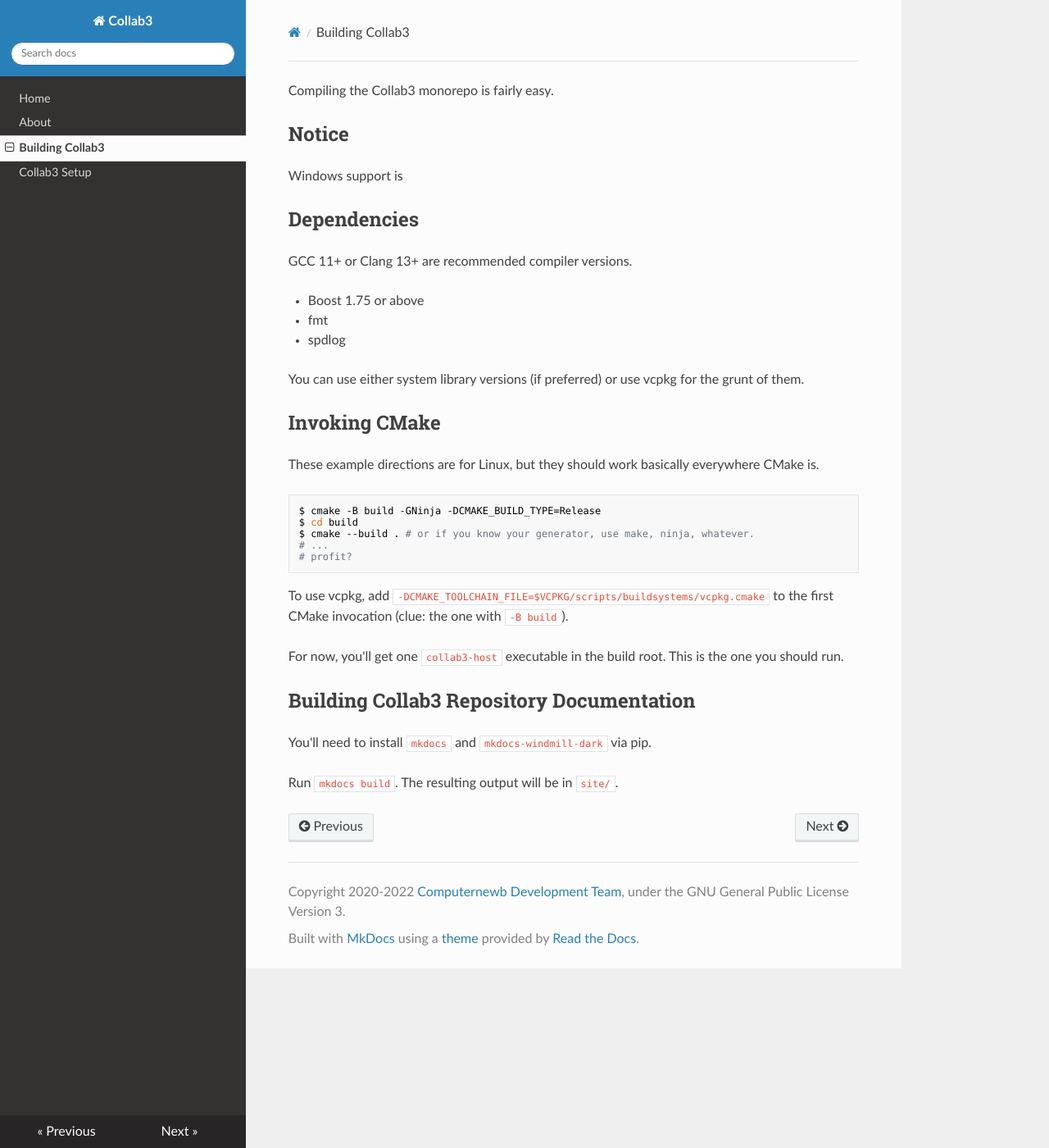
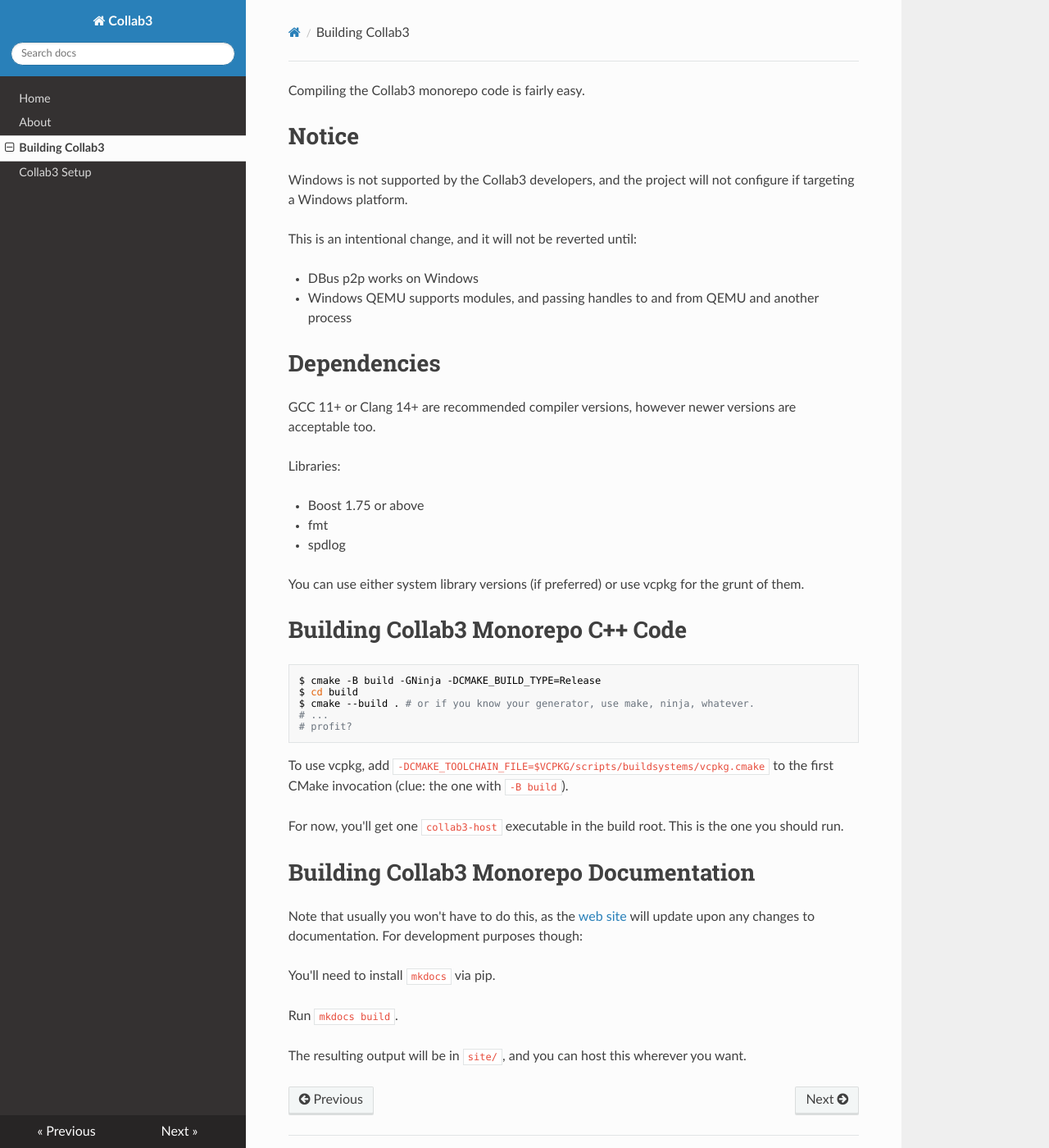
Before and after one commit to computernewb/collab-vm-server-1.2, an MkDocs documentation site: the page built from docs/building.md, in a window 1280 px wide and 1400 px high. Shown: the whole window at 82% size. Built offline with MkDocs 1.6.1, drawn with Linux system fonts in a browser that asks for light colours; nearby versions of some CDN libraries.

Commit message:
*: Add more CI presets, refine documentation somewhat
Ditto.

````diff
--- a/docs/building.md
+++ b/docs/building.md
@@ -1,12 +1,19 @@
-Compiling the Collab3 monorepo is fairly easy.
+Compiling the Collab3 monorepo code is fairly easy.
 
-## Notice
+# Notice
 
-Windows support is
+Windows is not supported by the Collab3 developers, and the project will not configure if targeting a Windows platform.
 
-## Dependencies
+This is an intentional change, and it will not be reverted until:
 
-GCC 11+ or Clang 13+ are recommended compiler versions.
+- DBus p2p works on Windows
+- Windows QEMU supports modules, and passing handles to and from QEMU and another process
+
+# Dependencies
+
+GCC 11+ or Clang 14+ are recommended compiler versions, however newer versions are acceptable too.
+
+Libraries:
 
 * Boost 1.75 or above
 * fmt
@@ -14,9 +21,7 @@
 
 You can use either system library versions (if preferred) or use vcpkg for the grunt of them.
 
-## Invoking CMake
-
-These example directions are for Linux, but they should work basically everywhere CMake is.
+# Building Collab3 Monorepo C++ Code
 
 ```bash
 $ cmake -B build -GNinja -DCMAKE_BUILD_TYPE=Release
@@ -31,8 +36,15 @@
 
 For now, you'll get one `collab3-host` executable in the build root. This is the one you should run.
 
-## Building Collab3 Repository Documentation
+<!-- TODO: The agent will need another configure/build step.. -->
 
-You'll need to install `mkdocs` and `mkdocs-windmill-dark` via pip.
+# Building Collab3 Monorepo Documentation
 
-Run `mkdocs build`. The resulting output will be in `site/`.
+Note that usually you won't have to do this, as the [web site](https://computernewb.github.io/collab3) will update
+upon any changes to documentation. For development purposes though:
+
+You'll need to install `mkdocs` via pip.
+
+Run `mkdocs build`.
+
+The resulting output will be in `site/`, and you can host this wherever you want.
````
Also changed, not shown: CMakePresets.json (+21 -1 lines), docs/about.md (+18 -1 lines), docs/index.md (+14 -3 lines), 1 other file.
